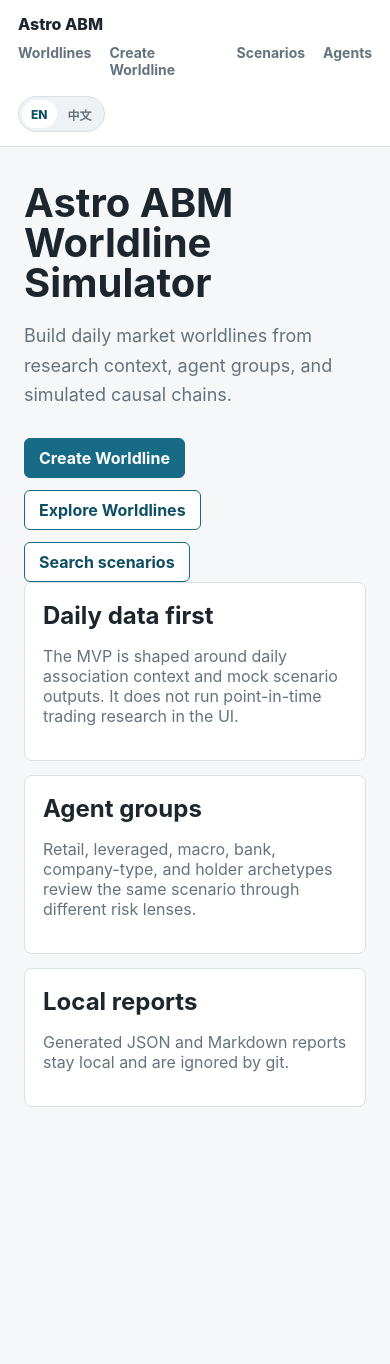
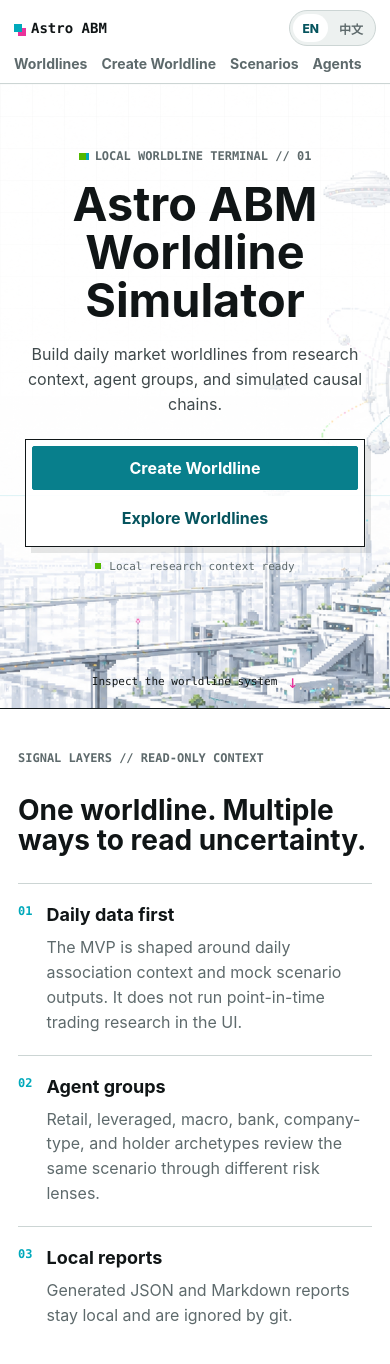
Before and after one commit to KiVixx/astro-abm, a Next.js app in the folder apps/web/: page / in a window 390 px wide. Shown: the top 1364 px of the page. Before the commit the page ends 1163 px from the top, so only its background shows below. Built offline with nearby package versions, Linux system fonts and the light colour scheme.

Commit message:
Add white pixel-future homepage

```diff
--- a/apps/web/src/app/globals.css
+++ b/apps/web/src/app/globals.css
@@ -1,14 +1,39 @@
 :root {
   color-scheme: light;
-  --bg: #f6f7f8;
+  --theme-mode: "light";
+  --bg: #f4f6f5;
   --surface: #ffffff;
-  --surface-muted: #eef2f5;
-  --text: #1d252d;
-  --muted: #66727d;
-  --border: #d9e0e6;
-  --accent: #176b87;
-  --accent-dark: #0f4f63;
+  --surface-muted: #edf1f0;
+  --text: #101516;
+  --muted: #5e6a6c;
+  --border: #ccd5d4;
+  --border-strong: #111718;
+  --accent: #087f8c;
+  --accent-dark: #05545e;
+  --signal-cyan: #00a9bb;
+  --signal-magenta: #e9339b;
+  --signal-green: #52b800;
+  --signal-amber: #d98b00;
+  --pixel-grid: rgba(16, 21, 22, 0.055);
+  --focus-ring: #e9339b;
   --warning: #8a5a00;
+  --radius-control: 2px;
+  --radius-panel: 4px;
+  --font-interface: Inter, ui-sans-serif, system-ui, -apple-system, BlinkMacSystemFont, "Segoe UI", sans-serif;
+  --font-signal: "SFMono-Regular", Consolas, "Liberation Mono", monospace;
+}
+
+[data-theme="dark"] {
+  color-scheme: dark;
+  --theme-mode: "dark";
+  --bg: #080a0b;
+  --surface: #101415;
+  --surface-muted: #171d1e;
+  --text: #f5f8f7;
+  --muted: #aab4b5;
+  --border: #344041;
+  --border-strong: #e9f1f0;
+  --pixel-grid: rgba(255, 255, 255, 0.07);
 }
 
 * {
@@ -19,9 +44,7 @@ body {
   margin: 0;
   background: var(--bg);
   color: var(--text);
-  font-family:
-    Inter, ui-sans-serif, system-ui, -apple-system, BlinkMacSystemFont, "Segoe UI",
-    sans-serif;
+  font-family: var(--font-interface);
 }
 
 a {
@@ -33,7 +56,7 @@ button,
   align-items: center;
   background: var(--accent);
   border: 1px solid var(--accent);
-  border-radius: 6px;
+  border-radius: var(--radius-control);
   color: #fff;
   cursor: pointer;
   display: inline-flex;
@@ -50,6 +73,16 @@ button:hover,
   background: var(--accent-dark);
 }
 
+button:focus-visible,
+.button:focus-visible,
+a:focus-visible,
+input:focus-visible,
+select:focus-visible,
+textarea:focus-visible {
+  outline: 2px solid var(--focus-ring);
+  outline-offset: 3px;
+}
+
 button:disabled,
 button:disabled:hover {
   background: var(--surface-muted);
@@ -79,7 +112,7 @@ input,
 select,
 textarea {
   border: 1px solid var(--border);
-  border-radius: 6px;
+  border-radius: var(--radius-control);
   color: var(--text);
   font: inherit;
   min-height: 40px;
@@ -107,7 +140,7 @@ pre {
   border-bottom: 1px solid var(--border);
   display: flex;
   justify-content: space-between;
-  min-height: 60px;
+  min-height: 58px;
   padding: 0 28px;
   position: sticky;
   top: 0;
@@ -115,8 +148,21 @@ pre {
 }
 
 .brand {
+  align-items: center;
+  display: inline-flex;
+  font-family: var(--font-signal);
+  font-size: 14px;
   font-weight: 800;
+  gap: 9px;
   text-decoration: none;
+}
+
+.brand::before {
+  background: var(--signal-cyan);
+  box-shadow: 4px 4px 0 var(--signal-magenta);
+  content: "";
+  height: 8px;
+  width: 8px;
 }
 
 .site-header-actions {
@@ -135,6 +181,11 @@ pre {
   font-size: 14px;
   font-weight: 650;
   text-decoration: none;
+}
+
+.site-header nav a:hover,
+.site-header nav a:focus-visible {
+  color: var(--text);
 }
 
 .language-toggle {
@@ -169,6 +220,234 @@ pre {
   margin: 0 auto;
   max-width: 1120px;
   padding: 36px 24px 56px;
+}
+
+.home-page {
+  background: var(--surface);
+  min-height: calc(100svh - 58px);
+}
+
+.home-stage {
+  align-items: center;
+  background: #fff;
+  display: grid;
+  isolation: isolate;
+  justify-items: center;
+  min-height: max(500px, calc(100svh - 230px));
+  overflow: hidden;
+  padding: 64px 24px 88px;
+  position: relative;
+}
+
+.home-pixel-scene {
+  background-image: url("/images/worldline-white-pixel-city.png");
+  background-position: center bottom;
+  background-repeat: no-repeat;
+  background-size: cover;
+  inset: 0;
+  opacity: 0.86;
+  position: absolute;
+  z-index: -3;
+}
+
+.home-stage::before {
+  background-image:
+    linear-gradient(var(--pixel-grid) 1px, transparent 1px),
+    linear-gradient(90deg, var(--pixel-grid) 1px, transparent 1px);
+  background-size: 32px 32px;
+  content: "";
+  inset: 0;
+  mask-image: linear-gradient(to bottom, #000 0, transparent 58%);
+  pointer-events: none;
+  position: absolute;
+  z-index: -2;
+}
+
+.home-stage::after {
+  background: rgba(255, 255, 255, 0.72);
+  content: "";
+  inset: 0;
+  mask-image: linear-gradient(to bottom, #000 0%, #000 47%, transparent 88%);
+  pointer-events: none;
+  position: absolute;
+  z-index: -1;
+}
+
+.home-scanline {
+  animation: home-scan 9s steps(90, end) infinite;
+  background: rgba(0, 169, 187, 0.22);
+  height: 1px;
+  left: 0;
+  pointer-events: none;
+  position: absolute;
+  top: 12%;
+  width: 100%;
+  z-index: -1;
+}
+
+.home-core {
+  align-items: center;
+  display: flex;
+  flex-direction: column;
+  margin-bottom: 9vh;
+  max-width: 920px;
+  text-align: center;
+}
+
+.pixel-kicker {
+  align-items: center;
+  color: var(--muted);
+  display: flex;
+  font-family: var(--font-signal);
+  font-size: 12px;
+  font-weight: 700;
+  gap: 9px;
+  margin: 0 0 18px;
+  text-transform: uppercase;
+}
+
+.pixel-kicker span {
+  background: var(--signal-green);
+  box-shadow: 3px 0 0 var(--signal-cyan);
+  height: 7px;
+  width: 7px;
+}
+
+.home-core h1 {
+  font-size: clamp(46px, 6.3vw, 86px);
+  line-height: 1.02;
+  margin: 0;
+  max-width: 920px;
+}
+
+.home-lead {
+  color: #3f494b;
+  font-size: clamp(16px, 1.7vw, 20px);
+  line-height: 1.65;
+  margin: 24px 0 0;
+  max-width: 680px;
+}
+
+.home-command-dock {
+  align-items: stretch;
+  background: rgba(255, 255, 255, 0.9);
+  border: 1px solid var(--border-strong);
+  box-shadow: 6px 6px 0 rgba(16, 21, 22, 0.1);
+  display: grid;
+  gap: 6px;
+  grid-template-columns: repeat(2, minmax(180px, 1fr));
+  margin-top: 30px;
+  padding: 6px;
+  width: min(100%, 480px);
+}
+
+.home-command-dock .button {
+  min-height: 48px;
+}
+
+.home-command-dock .button.secondary {
+  border-color: transparent;
+}
+
+.home-local-status {
+  align-items: center;
+  color: var(--muted);
+  display: flex;
+  font-family: var(--font-signal);
+  font-size: 11px;
+  gap: 8px;
+  margin: 18px 0 0;
+}
+
+.home-local-status span {
+  animation: status-pulse 1.8s steps(2, end) infinite;
+  background: var(--signal-green);
+  height: 6px;
+  width: 6px;
+}
+
+.home-horizon-link {
+  align-items: center;
+  bottom: 24px;
+  color: var(--text);
+  display: flex;
+  font-family: var(--font-signal);
+  font-size: 11px;
+  gap: 10px;
+  position: absolute;
+  text-decoration: none;
+}
+
+.home-horizon-link span {
+  color: var(--signal-magenta);
+  font-size: 18px;
+}
+
+.home-system-band {
+  background: var(--surface);
+  border-top: 1px solid var(--border-strong);
+  margin: 0 auto;
+  max-width: 1280px;
+  padding: 58px 32px 72px;
+}
+
+.home-system-intro {
+  display: grid;
+  gap: 12px;
+  grid-template-columns: minmax(220px, 0.7fr) minmax(300px, 1.3fr);
+  margin-bottom: 48px;
+}
+
+.home-system-intro h2 {
+  font-size: clamp(28px, 4vw, 48px);
+  line-height: 1.08;
+  margin: 0;
+}
+
+.home-system-grid {
+  border-top: 1px solid var(--border);
+  display: grid;
+  grid-template-columns: repeat(3, 1fr);
+}
+
+.home-system-item {
+  display: grid;
+  gap: 14px;
+  grid-template-columns: auto 1fr;
+  min-width: 0;
+  padding: 24px 24px 0 0;
+}
+
+.home-system-item + .home-system-item {
+  border-left: 1px solid var(--border);
+  padding-left: 24px;
+}
+
+.home-system-index {
+  color: var(--signal-cyan);
+  font-family: var(--font-signal);
+  font-size: 12px;
+  font-weight: 800;
+}
+
+.home-system-item h3 {
+  font-size: 18px;
+  margin: 0 0 10px;
+}
+
+.home-system-item p {
+  color: var(--muted);
+  line-height: 1.55;
+  margin: 0;
+}
+
+@keyframes home-scan {
+  from { transform: translateY(0); }
+  to { transform: translateY(64vh); }
+}
+
+@keyframes status-pulse {
+  50% { opacity: 0.35; }
 }
 
 .hero {
@@ -1588,15 +1867,107 @@ pre {
 
 @media (max-width: 760px) {
   .site-header {
-    align-items: flex-start;
-    flex-direction: column;
-    gap: 10px;
-    padding: 14px 18px;
+    display: grid;
+    gap: 9px 14px;
+    grid-template-columns: minmax(0, 1fr) auto;
+    padding: 10px 14px 9px;
+  }
+
+  .brand {
+    grid-column: 1;
+    grid-row: 1;
   }
 
   .site-header-actions {
-    align-items: flex-start;
-    flex-direction: column;
+    display: contents;
+  }
+
+  .site-header nav {
+    gap: 14px;
+    grid-column: 1 / -1;
+    grid-row: 2;
+    max-width: 100%;
+    overflow-x: auto;
+    padding-bottom: 2px;
+    scrollbar-width: none;
+    width: 100%;
+  }
+
+  .language-toggle {
+    grid-column: 2;
+    grid-row: 1;
+  }
+
+  .site-header nav::-webkit-scrollbar {
+    display: none;
+  }
+
+  .site-header nav a {
+    flex: 0 0 auto;
+  }
+
+  .home-stage {
+    min-height: max(500px, calc(100svh - 220px));
+    padding: 34px 18px 62px;
+  }
+
+  .home-pixel-scene {
+    background-position: 61% bottom;
+  }
+
+  .home-core {
+    margin-bottom: 5vh;
+  }
+
+  .home-core h1 {
+    font-size: clamp(40px, 12vw, 58px);
+  }
+
+  .home-lead {
+    font-size: 16px;
+    line-height: 1.55;
+    margin-top: 18px;
+  }
+
+  .home-command-dock {
+    grid-template-columns: 1fr;
+    margin-top: 22px;
+    max-width: 340px;
+  }
+
+  .home-command-dock .button {
+    min-height: 44px;
+  }
+
+  .home-local-status {
+    margin-top: 13px;
+  }
+
+  .home-horizon-link {
+    bottom: 16px;
+  }
+
+  .home-system-band {
+    padding: 42px 18px 56px;
+  }
+
+  .home-system-intro,
+  .home-system-grid {
+    grid-template-columns: 1fr;
+  }
+
+  .home-system-intro {
+    margin-bottom: 28px;
+  }
+
+  .home-system-item {
+    padding: 20px 0;
+  }
+
+  .home-system-item + .home-system-item {
+    border-left: 0;
+    border-top: 1px solid var(--border);
+    padding-left: 0;
   }
 
   .hero,
@@ -1671,3 +2042,14 @@ pre {
     transform: none;
   }
 }
+
+@media (prefers-reduced-motion: reduce) {
+  .home-scanline,
+  .home-local-status span {
+    animation: none;
+  }
+
+  html {
+    scroll-behavior: auto;
+  }
+}
--- a/apps/web/src/app/page.tsx
+++ b/apps/web/src/app/page.tsx
@@ -7,45 +7,63 @@ export default function HomePage() {
   const { t } = useI18n();
 
   return (
-    <div className="page">
-      <section className="hero home-hero">
-        <div>
+    <div className="home-page">
+      <section className="home-stage">
+        <div className="home-pixel-scene" aria-hidden="true" />
+        <div className="home-scanline" aria-hidden="true" />
+        <div className="home-core">
+          <p className="pixel-kicker">
+            <span aria-hidden="true" />
+            {t("home.kicker")}
+          </p>
           <h1>{t("home.title")}</h1>
-          <p className="lead">
-            {t("home.lead")}
-          </p>
-          <div className="actions">
+          <p className="home-lead">{t("home.lead")}</p>
+          <div className="home-command-dock">
             <Link className="button" href="/worldlines/new">
               {t("home.createWorldline")}
             </Link>
             <Link className="button secondary" href="/worldlines">
               {t("home.exploreWorldlines")}
             </Link>
-            <Link className="button secondary" href="/scenarios">
-              {t("home.searchScenarios")}
-            </Link>
           </div>
+          <p className="home-local-status">
+            <span aria-hidden="true" />
+            {t("home.localStatus")}
+          </p>
         </div>
+        <a className="home-horizon-link" href="#worldline-system">
+          {t("home.openSystem")}
+          <span aria-hidden="true">↓</span>
+        </a>
       </section>
 
-      <section className="disclaimer-grid">
-        <div className="card">
-          <h2>{t("home.dailyDataTitle")}</h2>
-          <p className="muted">
-            {t("home.dailyDataText")}
-          </p>
-        </div>
-        <div className="card">
-          <h2>{t("home.agentGroupsTitle")}</h2>
-          <p className="muted">
-            {t("home.agentGroupsText")}
-          </p>
-        </div>
-        <div className="card">
-          <h2>{t("home.localReportsTitle")}</h2>
-          <p className="muted">
-            {t("home.localReportsText")}
-          </p>
+      <section className="home-system-band" id="worldline-system">
+        <header className="home-system-intro">
+          <p className="pixel-kicker">{t("home.systemKicker")}</p>
+          <h2>{t("home.systemTitle")}</h2>
+        </header>
+        <div className="home-system-grid">
+          <div className="home-system-item">
+            <span className="home-system-index">01</span>
+            <div>
+              <h3>{t("home.dailyDataTitle")}</h3>
+              <p>{t("home.dailyDataText")}</p>
+            </div>
+          </div>
+          <div className="home-system-item">
+            <span className="home-system-index">02</span>
+            <div>
+              <h3>{t("home.agentGroupsTitle")}</h3>
+              <p>{t("home.agentGroupsText")}</p>
+            </div>
+          </div>
+          <div className="home-system-item">
+            <span className="home-system-index">03</span>
+            <div>
+              <h3>{t("home.localReportsTitle")}</h3>
+              <p>{t("home.localReportsText")}</p>
+            </div>
+          </div>
         </div>
       </section>
     </div>
--- a/apps/web/src/i18n/dictionary.ts
+++ b/apps/web/src/i18n/dictionary.ts
@@ -46,6 +46,11 @@ export const dictionaries: Record<Language, Record<string, string>> = {
     "home.title": "Astro ABM Worldline Simulator",
     "home.lead":
       "Build daily market worldlines from research context, agent groups, and simulated causal chains.",
+    "home.kicker": "LOCAL WORLDLINE TERMINAL // 01",
+    "home.localStatus": "Local research context ready",
+    "home.openSystem": "Inspect the worldline system",
+    "home.systemKicker": "SIGNAL LAYERS // READ-ONLY CONTEXT",
+    "home.systemTitle": "One worldline. Multiple ways to read uncertainty.",
     "home.searchScenarios": "Search scenarios",
     "home.createScenario": "Create scenario",
     "home.createWorldline": "Create Worldline",
@@ -665,6 +670,11 @@ export const dictionaries: Record<Language, Record<string, string>> = {
     "home.title": "Astro ABM 世界線推演器",
     "home.lead":
       "基於日線研究資料、代理群體與模擬因果鏈，生成逐日市場情境世界線。",
+    "home.kicker": "本地世界線終端 // 01",
+    "home.localStatus": "本地研究脈絡已就緒",
+    "home.openSystem": "檢視世界線系統",
+    "home.systemKicker": "訊號層 // 唯讀研究脈絡",
+    "home.systemTitle": "一條世界線，多種理解不確定性的視角。",
     "home.searchScenarios": "搜尋情境",
     "home.createScenario": "建立情境",
     "home.createWorldline": "創建世界線",
```
Also changed, not shown: apps/web/public/images/worldline-white-pixel-city.png (added).
